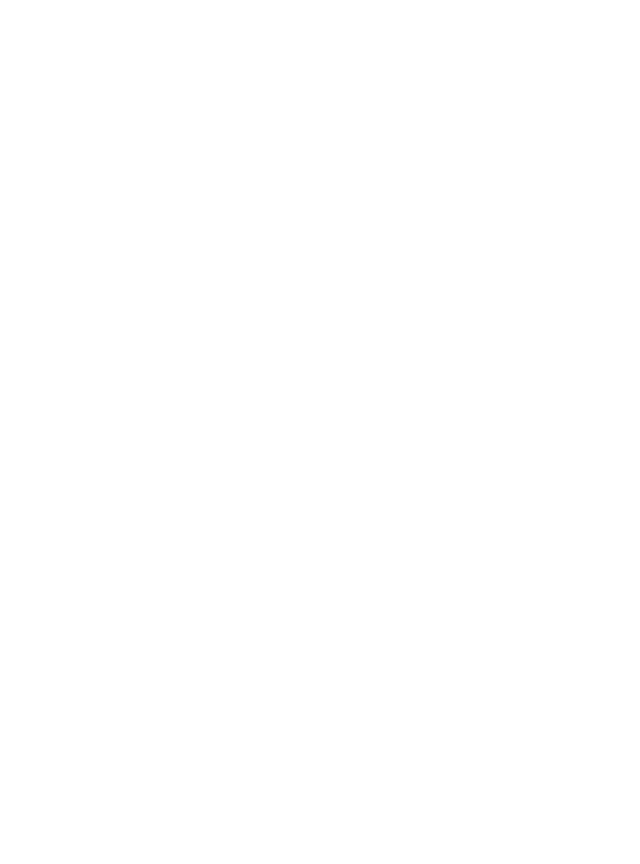
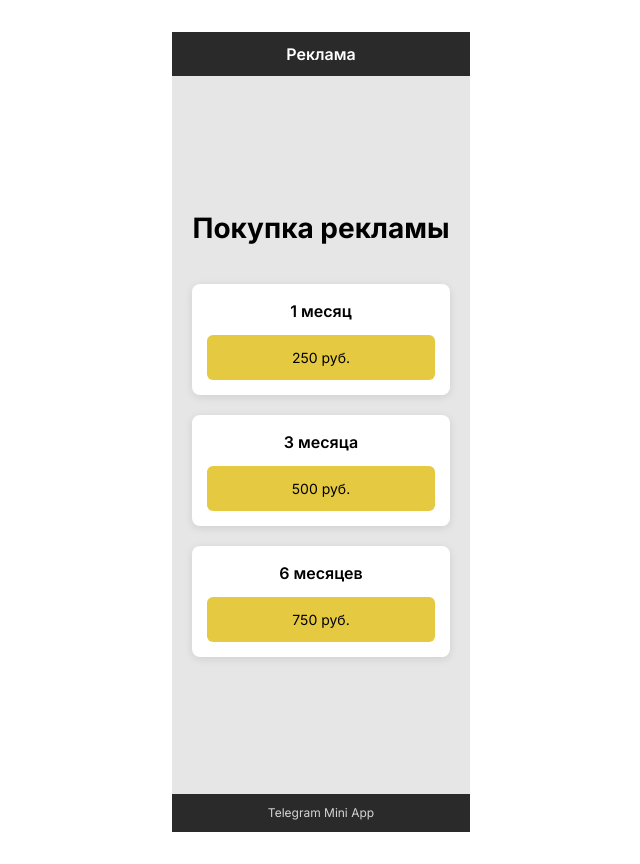
Before and after one commit to GoltsOfficial/webpage_tg_payment, a React (Vite) app: page / in a window 1280 px wide. Shown: the whole page, without its empty margins (319-959 px from the left). Built offline with nearby package versions, Linux system fonts and the light colour scheme.

Commit message:
Update AdPurchase.css

```diff
--- a/src/components/AdPurchase.css
+++ b/src/components/AdPurchase.css
@@ -1,154 +1,104 @@
 @import url('https://fonts.googleapis.com/css2?family=Inter:wght@400;600;700&display=swap');
+
+/* Базовые стили */
+* {
+  margin: 0;
+  padding: 0;
+  box-sizing: border-box;
+}
 
 .ad-purchase-container {
   width: 100%;
-  height: 100vh;
-  background: #FFF;
-  position: relative;
+  min-height: 100vh;
+  background: #FFFFFF;
   font-family: 'Inter', -apple-system, Roboto, Helvetica, sans-serif;
-  overflow: hidden;
+  display: flex;
+  flex-direction: column;
 }
 
+/* Хедер */
 .header {
-  width: 100%;
-  height: 35px;
   background: #2A2A2A;
-  position: absolute;
-  left: 0;
-  top: 0;
-  z-index: 10;
+  padding: 10px 0;
+  text-align: center;
 }
 
-.hero-section {
-  width: 100%;
-  height: calc(100vh - 35px - 44px);
-  position: absolute;
-  left: 0;
-  top: 35px;
+.header-content {
+  color: white;
+  font-weight: 600;
+  font-size: 16px;
 }
 
-.dashboard-background {
-  width: 100%;
-  height: 100%;
+/* Основной контент */
+.main-content {
+  flex: 1;
   background: #E6E6E6;
-  position: absolute;
-  left: 0;
-  top: 0;
-  z-index: 1;
-}
-
-.decorative-background {
-  width: 100%;
-  height: 100%;
-  position: absolute;
-  left: 0;
-  top: 0;
-  z-index: 2;
+  display: flex;
+  flex-direction: column;
+  align-items: center;
+  justify-content: center;
+  padding: 20px;
 }
 
 .main-title {
   color: #000;
-  font-family: 'Inter', -apple-system, Roboto, Helvetica, sans-serif;
-  font-size: clamp(24px, 6vw, 30px);
+  font-size: 28px;
   font-weight: 700;
-  line-height: 1.2;
-  position: absolute;
-  left: 50%;
-  transform: translateX(-50%);
-  top: 15%;
-  width: 90%;
-  max-width: 275px;
+  margin-bottom: 40px;
   text-align: center;
-  margin: 0;
-  z-index: 5;
-  text-shadow: 0 1px 2px rgba(0, 0, 0, 0.1);
-  letter-spacing: -0.5px;
 }
 
+/* Подписки */
 .subscription-options {
-  position: absolute;
-  left: 50%;
-  transform: translateX(-50%);
-  top: 30%;
-  width: 90%;
-  max-width: 250px;
-  height: 50%;
-  z-index: 5;
+  display: flex;
+  flex-direction: column;
+  gap: 20px;
+  width: 100%;
+  max-width: 280px;
 }
 
-.subscription-item {
-  position: absolute;
-  width: 100%;
-  left: 0;
+.subscription-card {
+  background: white;
+  border-radius: 8px;
+  padding: 15px;
+  box-shadow: 0 2px 8px rgba(0, 0, 0, 0.1);
+  display: flex;
+  flex-direction: column;
+  align-items: center;
 }
 
-.subscription-item:nth-child(1) {
-  top: 0%;
-}
-
-.subscription-item:nth-child(2) {
-  top: 40%;
-}
-
-.subscription-item:nth-child(3) {
-  top: 80%;
-}
-
-.subscription-label {
-  display: flex;
-  width: 100%;
-  height: 40px;
-  padding: 10px;
-  justify-content: center;
-  align-items: center;
-  gap: 10px;
-  margin-bottom: 8px;
-  position: absolute;
-  top: 0;
-  left: 0;
+.subscription-info {
+  margin-bottom: 12px;
 }
 
 .subscription-text {
   color: #000;
-  font-family: 'Inter', -apple-system, Roboto, Helvetica, sans-serif;
-  font-size: clamp(10px, 3vw, 12px);
-  font-weight: 700;
-  line-height: normal;
-  text-align: center;
+  font-size: 16px;
+  font-weight: 600;
 }
 
+/* Кнопки */
 .price-button {
-  display: flex;
-  width: 100%;
-  height: 40px;
-  padding: 10px;
-  justify-content: center;
-  align-items: center;
-  gap: 10px;
   background: #E4C941;
   border: none;
+  border-radius: 6px;
+  padding: 12px 24px;
+  color: #000;
+  font-size: 14px;
+  font-weight: 500;
   cursor: pointer;
-  position: absolute;
-  top: 45px;
-  left: 0;
-  transition: all 0.2s ease-in-out;
-  transform: translateY(0px);
-  box-shadow: 0 2px 4px rgba(0, 0, 0, 0.1);
-  border-radius: 2px;
-  font-size: clamp(10px, 3vw, 12px);
+  width: 100%;
+  transition: all 0.2s ease;
 }
 
 .price-button:hover {
   background: #d4b937;
   transform: translateY(-1px);
-  box-shadow: 0 4px 8px rgba(0, 0, 0, 0.15);
 }
 
 .price-button:active {
   background: #c4a327;
-  transform: translateY(1px);
-  box-shadow: 0 1px 2px rgba(0, 0, 0, 0.2);
-  transition: all 0.1s ease-in-out;
+  transform: translateY(0);
 }
 
 .button-clicked {
@@ -156,44 +106,31 @@
 }
 
 @keyframes clickPulse {
-  0% {
-    transform: translateY(1px) scale(1);
-  }
-  50% {
-    transform: translateY(1px) scale(0.95);
-  }
-  100% {
-    transform: translateY(1px) scale(1);
-  }
+  0% { transform: scale(0.95); }
+  50% { transform: scale(1); }
+  100% { transform: scale(0.95); }
 }
 
+/* Футер */
 .footer {
-  width: 100%;
-  height: 44px;
   background: #2A2A2A;
-  position: absolute;
-  left: 0;
-  bottom: 0;
-  z-index: 10;
+  padding: 10px 0;
+  text-align: center;
 }
 
-/* Адаптация для разных размеров экрана */
-@media (max-height: 600px) {
+.footer-content {
+  color: white;
+  font-size: 12px;
+  opacity: 0.8;
+}
+
+/* Адаптивность */
+@media (max-width: 320px) {
   .main-title {
-    top: 10%;
-    font-size: clamp(20px, 5vw, 26px);
+    font-size: 24px;
   }
 
   .subscription-options {
-    top: 25%;
-    height: 60%;
-  }
-
-  .subscription-item:nth-child(2) {
-    top: 45%;
-  }
-
-  .subscription-item:nth-child(3) {
-    top: 90%;
+    max-width: 250px;
   }
 }
```
